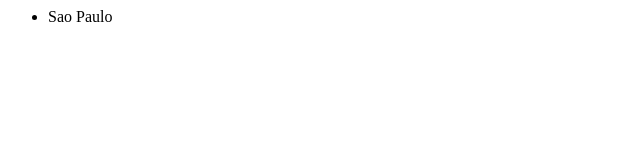
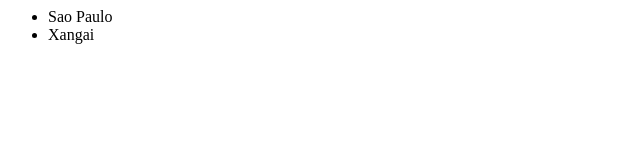
Before and after one commit to cesaralcancio/cidades, a plain HTML site: page index.html in a window 1280 px wide. Shown: the full height of the page, 0-640 px from the left. Drawn offline with Linux system fonts and the light colour scheme.

Commit message:
Add Xangai

```diff
--- a/index.html
+++ b/index.html
@@ -1,3 +1,4 @@
 <ul>
-<li>Sao Paulo</li>
+  <li>Sao Paulo</li>
+  <li>Xangai</li>
 </ul>
```
